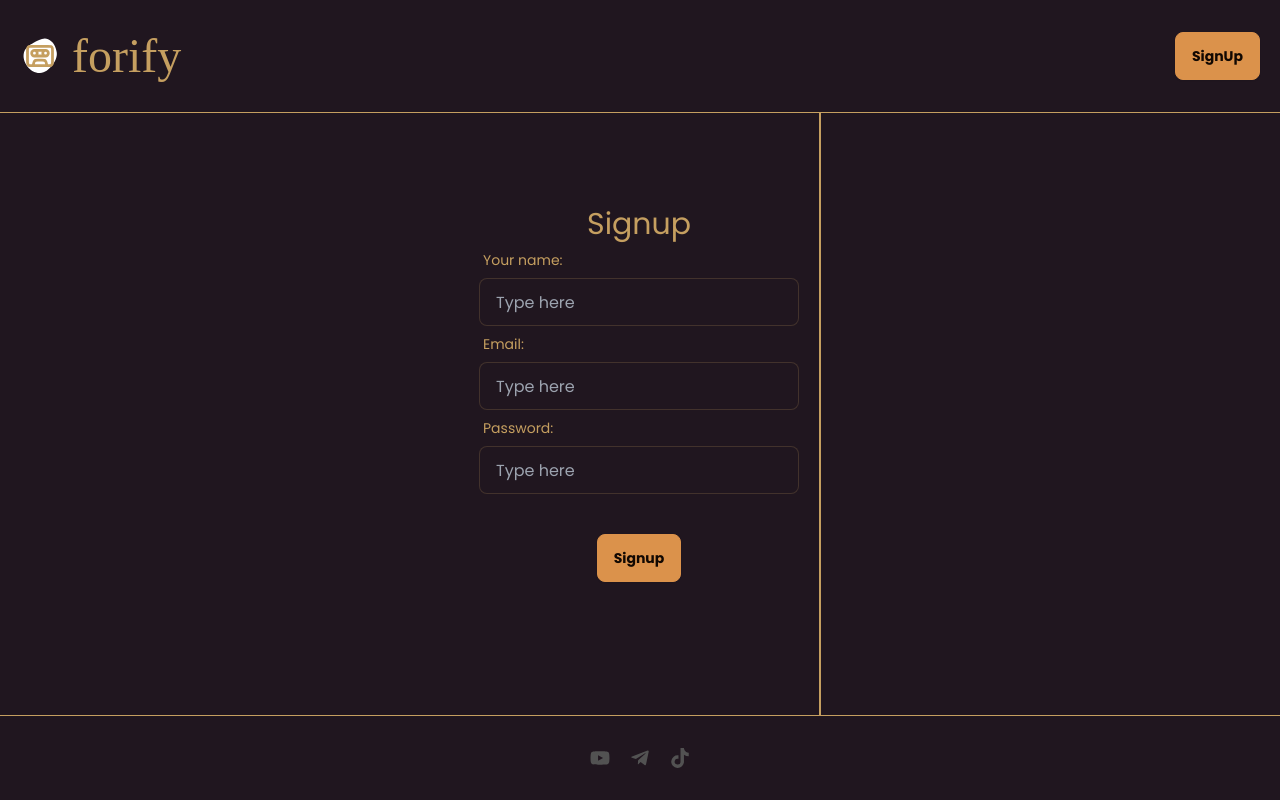
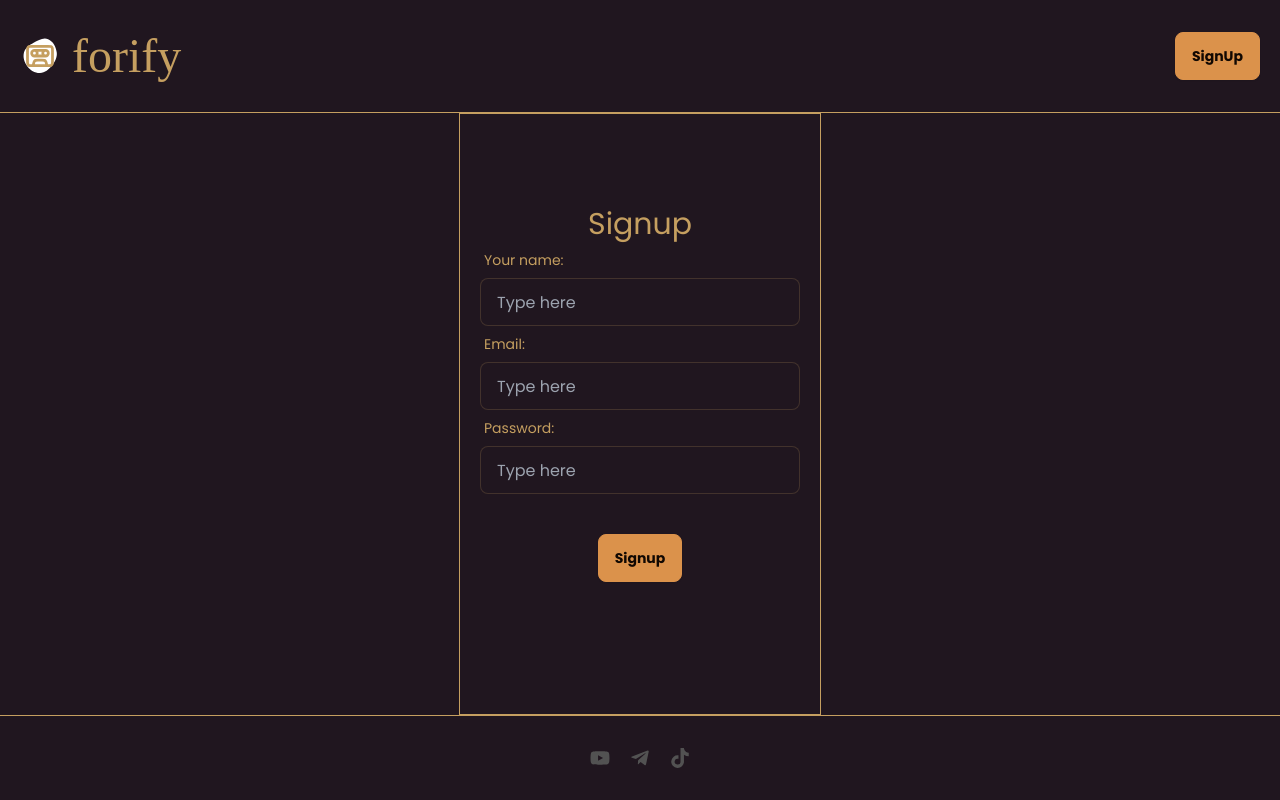
Before and after one commit to islomjonumarjonov/forify, a React (Vite) app: page /signUp in a window 1280 px wide. Built offline with nearby package versions, Linux system fonts and the light colour scheme; no server answers; a web font is replaced by a local one.

Commit message:
border added

```diff
--- a/src/pages/SignUp.jsx
+++ b/src/pages/SignUp.jsx
@@ -33,7 +33,7 @@ function Signup() {
     <div className="flex h-full cite-container justify-center">
       <form
         onSubmit={handleSubmit}
-        className="border-r-2 px-5 w-fullmax-w-xl py-10 flex flex-col justify-center items-center"
+        className="border px-5 w-fullmax-w-xl py-10 flex flex-col justify-center items-center"
       >
         <h1 className="text-3xl">Signup</h1>
         <div className="form-control w-full max-w-xs">
```
